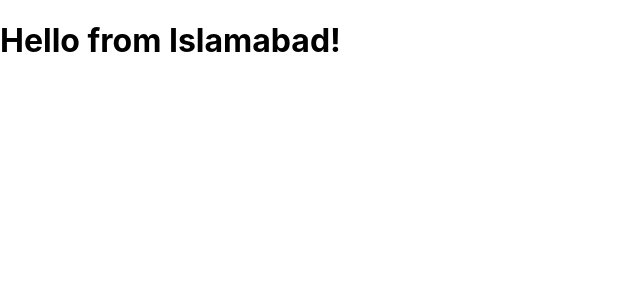
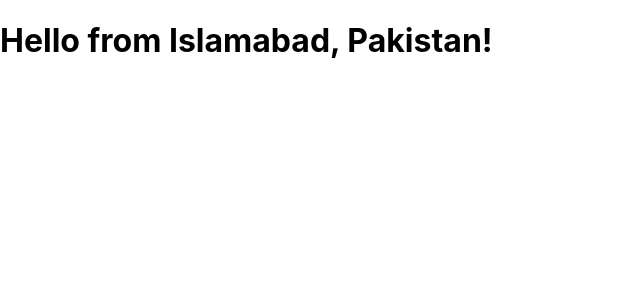
Before and after one commit to MahamJamil/hello-react, a React (Create React App) app: page / in a window 1280 px wide. Shown: the top 300 px of the page, without its empty margins (0-640 px from the left). Built offline with nearby package versions, Linux system fonts and the light colour scheme.

Commit message:
using objects in JSX

```diff
--- a/src/index.js
+++ b/src/index.js
@@ -2,8 +2,11 @@ import React from 'react';
 import ReactDOM from 'react-dom';
 import './index.css';
 
-let city = 'Islamabad';
+let city = {
+    name: 'Islamabad',
+    country: 'Pakistan'
+};
 
-ReactDOM.render( < h1 > Hello from { city }! < /h1>,
+ReactDOM.render( < h1 > Hello from { city.name }, { city.country }! < /h1>,
     document.getElementById('root')
 );
```
